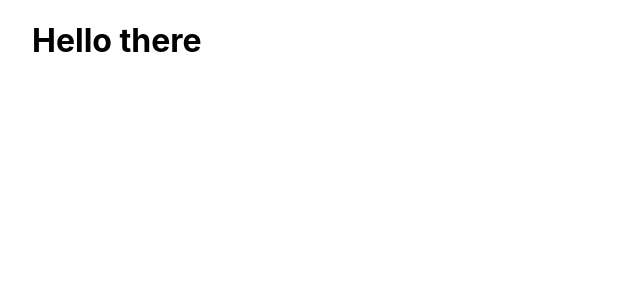
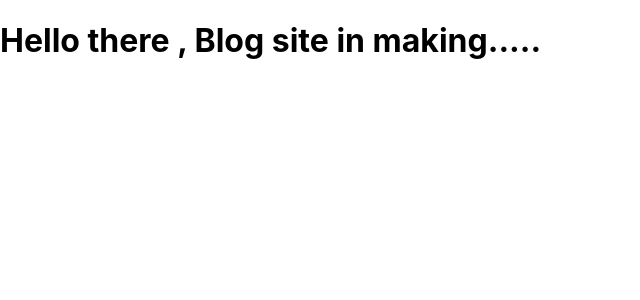
Before and after one commit to mvskiren/Project_Blog, a Next.js app: page / in a window 1280 px wide. Shown: the top 300 px of the page, without its empty margins (0-640 px from the left). Built offline with nearby package versions, Linux system fonts and the light colour scheme.

Commit message:
refactor: landing page update

```diff
--- a/pages/index.tsx
+++ b/pages/index.tsx
@@ -5,16 +5,16 @@ import styles from '../styles/Home.module.css';
 
 const Home: NextPage = () => {
   return (
-    <div className={styles.container}>
+    <>
       <Head>
         <title>Project Blog</title>
         <meta name="description" content="Generated by create next app" />
         <link rel="icon" href="/favicon.ico" />
       </Head>
       <main>
-        <h1>Hello there</h1>
+        <h1>Hello there , Blog site in making.....</h1>
       </main>
-    </div>
+    </>
   );
 };
 
```
